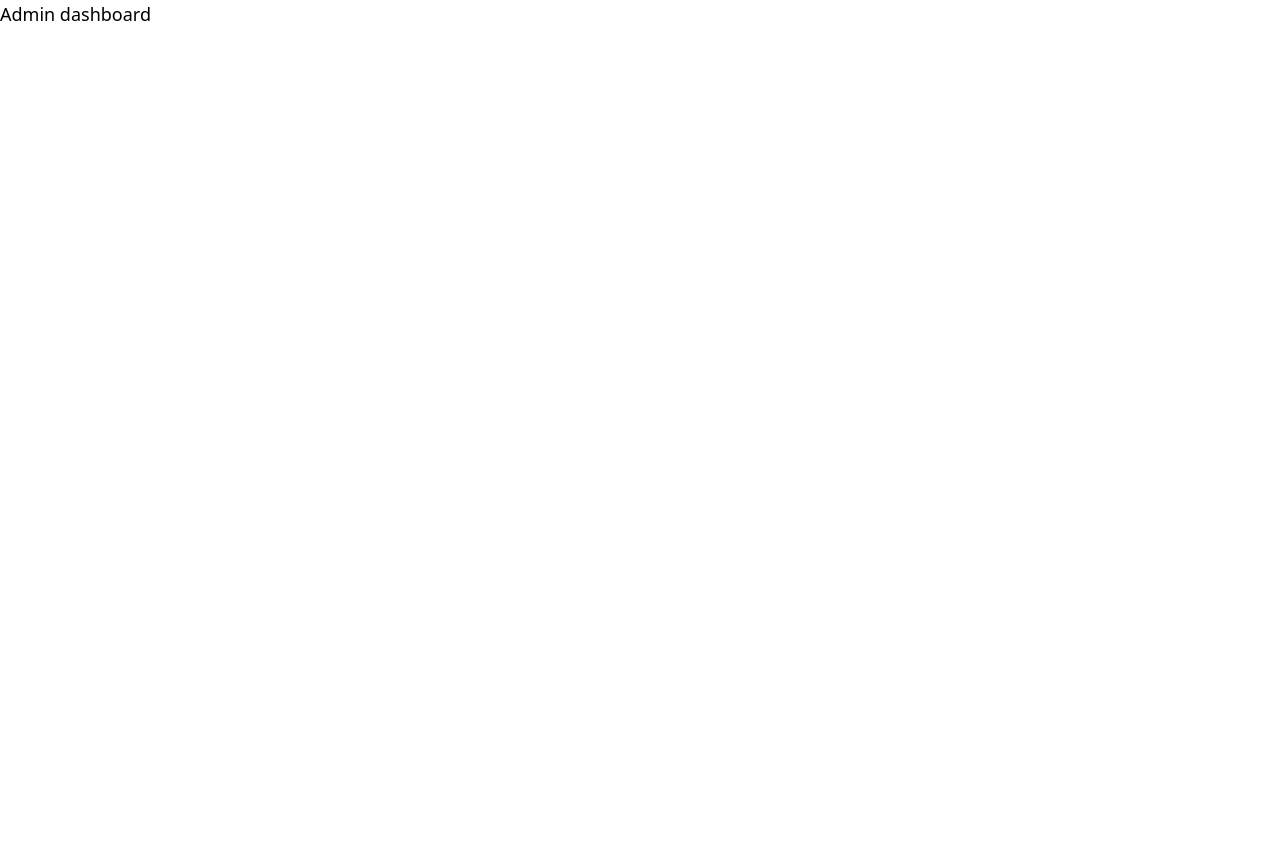
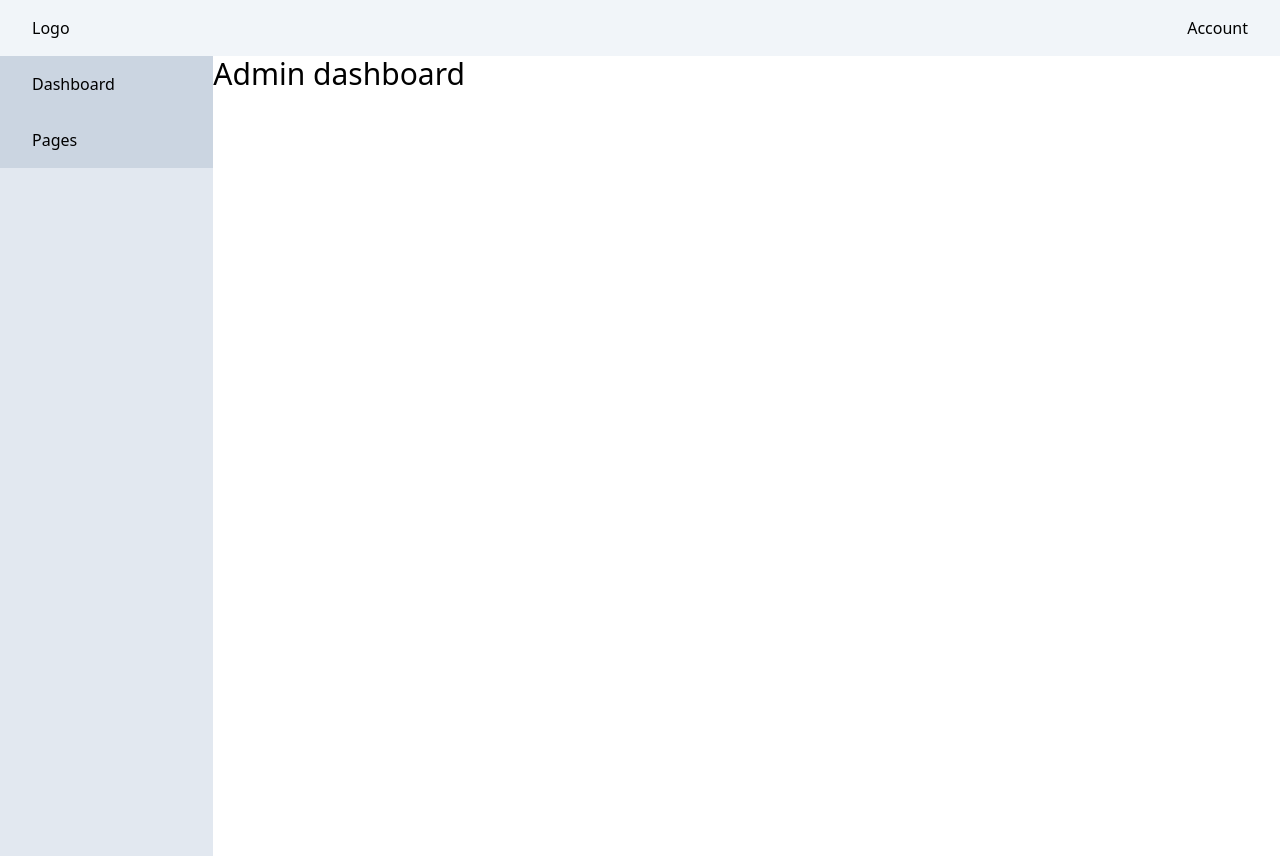
Before and after one commit to Citingdude/vibefusion-front-end, a Nuxt app: page /admin in a window 1280 px wide. Before the commit the page ends 800 px from the top, so only its background shows below. Built offline with nearby package versions, Linux system fonts and the light colour scheme; no server answers.

Commit message:
Refactor code

```diff
--- a/pages/admin/index.vue
+++ b/pages/admin/index.vue
@@ -1,10 +1,14 @@
 <template>
   <div>
-    <h1 class="text-lg">Admin dashboard</h1>
+    <h1 class="text-3xl">Admin dashboard</h1>
   </div>
 </template>
 
 <script setup>
+definePageMeta({
+  layout: "admin"
+})
+
 const {
   data: home
 } = await useFetch(
```
